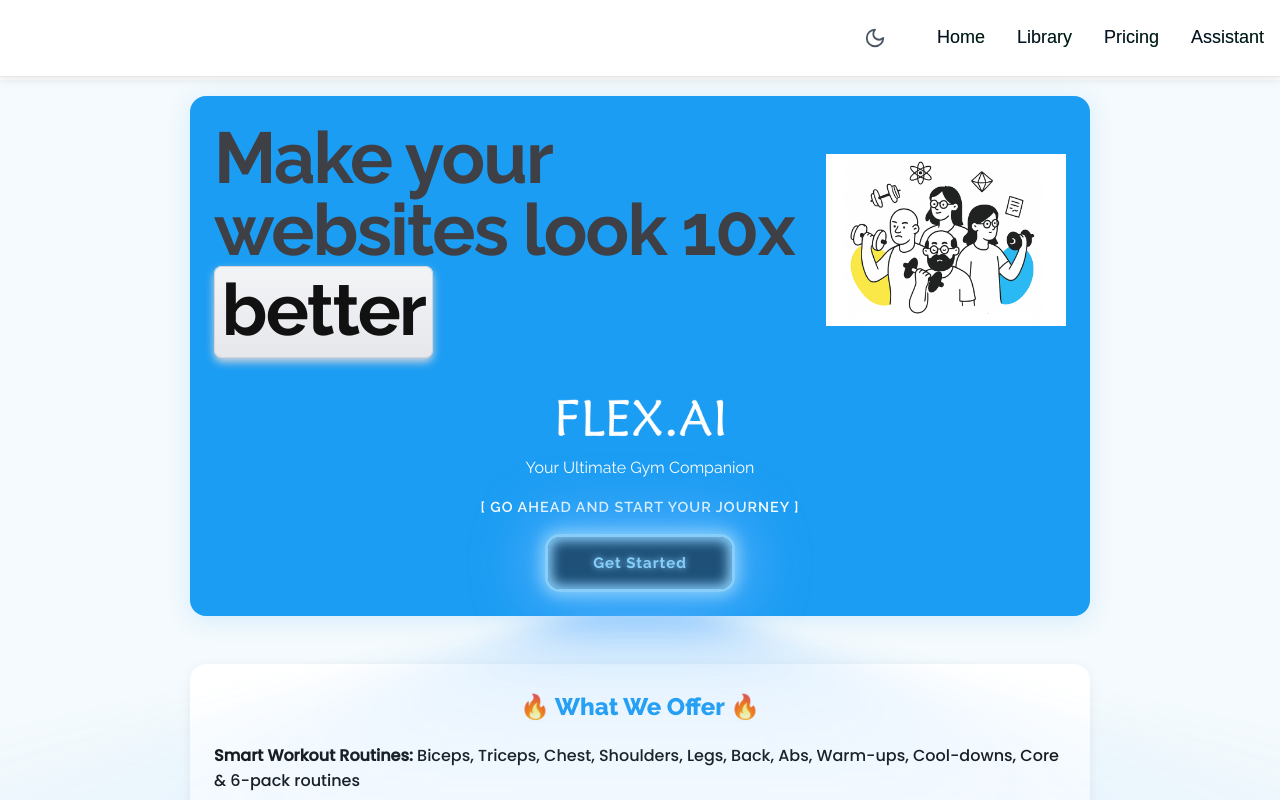
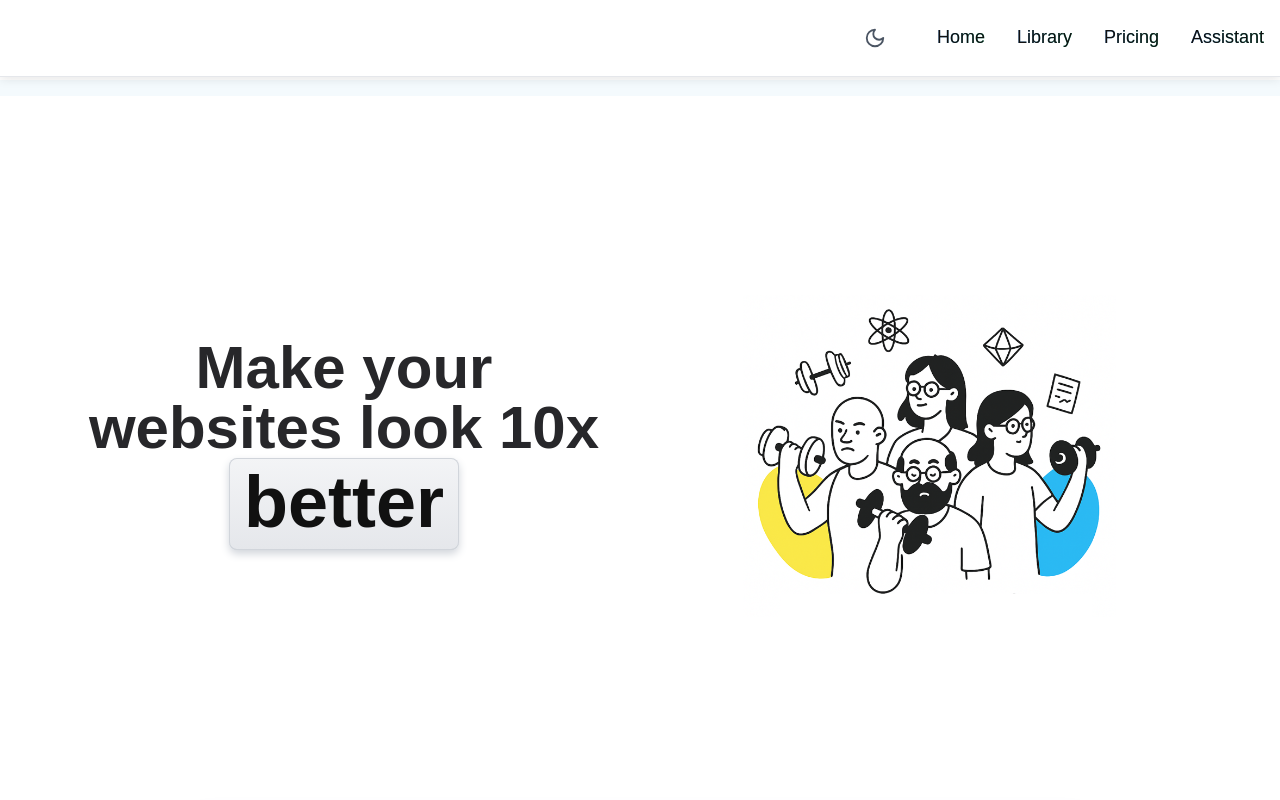
Before and after one commit to vikasjakkula/flexai-frontend, a React (Create React App) app: page / in a window 1280 px wide. Shown: the top 800 px of the page. Built offline with nearby package versions, Linux system fonts and the light colour scheme; grey boxes are pictures that could not be loaded.

Commit message:
done mostly just finishing touch is remaining

```diff
--- a/src/components/ContainerTextFlipFullPage.jsx
+++ b/src/components/ContainerTextFlipFullPage.jsx
@@ -13,7 +13,7 @@ export default function ContainerTextFlipFullPage() {
           "relative max-w-2xl text-left text-4xl leading-normal font-bold tracking-tight text-zinc-700 md:text-7xl dark:text-zinc-100"
         )}
         layout>
-        <div className="inline-block">
+        <div className="inline-block" style={{ fontFamily: 'Raleway, Arial, sans-serif' }}>
           Make your websites look 10x <ContainerTextFlip words={words} />
         </div>
       </motion.h1>
--- /dev/null
+++ b/src/components/HeroSection.jsx
@@ -0,0 +1,33 @@
+import { ContainerTextFlip } from "./ui/container-text-flip";
+import { motion } from "motion/react";
+import { cn } from "../lib/utils";
+
+export default function HeroSection() {
+  const words = ["better", "modern", "beautiful", "awesome"];
+  return (
+    <div className="w-full min-h-[90vh] bg-white flex flex-col md:flex-row items-center justify-center px-4 md:px-16 py-12 gap-8">
+      {/* Left: Text and animation */}
+      <div className="flex-1 flex flex-col items-start justify-center max-w-xl">
+        <motion.h1
+          initial={{ opacity: 0, y: 30 }}
+          whileInView={{ opacity: 1, y: 0 }}
+          transition={{ duration: 0.6 }}
+          className={cn(
+            "mb-6 text-4xl md:text-6xl font-extrabold leading-tight text-zinc-800"
+          )}
+        >
+          Make your websites look 10x <ContainerTextFlip words={words} />
+        </motion.h1>
+
+      </div>
+      {/* Right: Image */}
+      <div className="flex-1 flex items-center justify-center">
+        <img
+          src="/iconright.png"
+          alt="Hero Illustration"
+          className="w-full max-w-md h-auto object-contain"
+        />
+      </div>
+    </div>
+  );
+}
--- a/src/pages/Home.js
+++ b/src/pages/Home.js
@@ -6,9 +6,7 @@ import { Button } from '../components/ui/button';
 import { BackgroundBeamsWithCollision } from "../components/ui/background-beams-with-collision";
 import { AnimatedTestimonials } from "../components/ui/animated-testimonials";
 import { PinContainer } from "../components/ui/3d-pin";
-import { ContainerTextFlip } from "../components/ui/container-text-flip";
-import { motion } from "motion/react";
-import { cn } from "../lib/utils";
+import HeroSection from "../components/HeroSection";
 
 
 const headingStyle = {
@@ -181,26 +179,6 @@ function AnimatedPinDemo() {
   );
 }
 
-function ContainerTextFlipDemo() {
-  const words = ["better", "modern", "beautiful", "awesome"];
-  return (
-    <div className="w-full flex flex-col md:flex-row items-center justify-center gap-8 mb-8">
-      <motion.h1
-        initial={{ opacity: 0 }}
-        whileInView={{ opacity: 1 }}
-        className={cn(
-          "relative max-w-2xl text-left text-4xl leading-normal font-bold tracking-tight text-zinc-700 md:text-7xl dark:text-zinc-100"
-        )}
-        layout>
-        <div className="inline-block">
-          Make your websites look 10x <ContainerTextFlip words={words} />
-        </div>
-      </motion.h1>
-      <img src="/iconright.png" alt="icon right" className="w-40 h-40 md:w-60 md:h-60 object-contain" />
-    </div>
-  );
-}
-
 const Home = () => {
   const [showPopup, setShowPopup] = React.useState(false);
   const navigate = useNavigate();
@@ -234,8 +212,8 @@ const Home = () => {
 
   return (
     <div className="center-desktop" style={{ padding: '1rem 0', background: '#f4fafd', minHeight: '100vh' }}>
+      <HeroSection />
       <div style={headingStyle} className="section-center">
-        <ContainerTextFlipDemo />
         <img
           src={process.env.PUBLIC_URL + '/newflex.png'}
           alt="FLEX.AI Logo"
```
